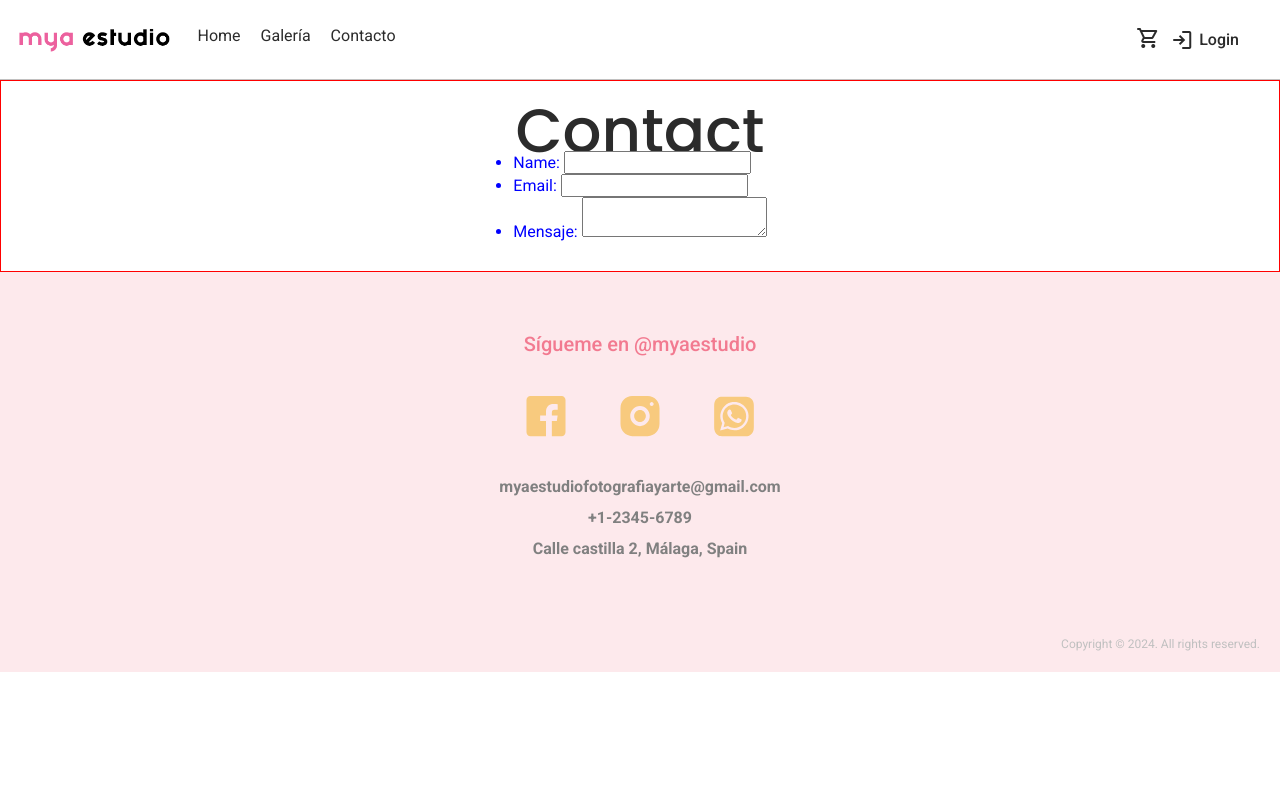
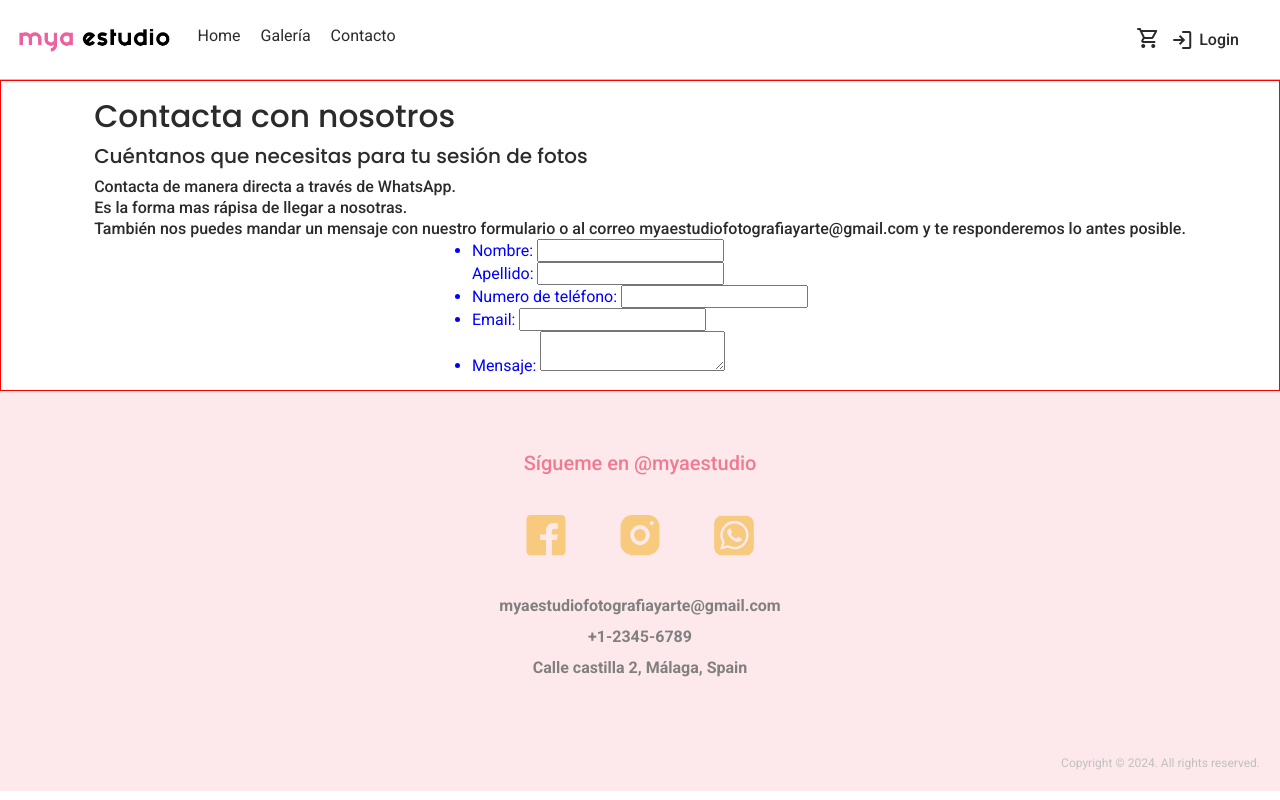
Before and after one commit to anagdesignweb/Proyect_myaEstudio-web, a plain HTML site: page pages/Contact.html in a window 1280 px wide. Drawn offline with nearby package versions, Linux system fonts and the light colour scheme.

Commit message:
WIP : layout of the contact html structure

```diff
--- a/css/contact.css
+++ b/css/contact.css
@@ -3,7 +3,6 @@
 
 
 .container-main-Contact{
-    padding: 30px;
     color: blue;
     border: 1px solid red;
 }
--- a/pages/Contact.html
+++ b/pages/Contact.html
@@ -46,13 +46,32 @@
     </header>
     <main class="container-main-Contact">
 
-        <h1>Contact</h1>
+        <h1 hidden>Contact</h1>
 
+        <div>
+            <div>
+                <h4>Contacta con nosotros</h4>
+                <h6>Cuéntanos que necesitas para tu sesión de fotos</h6>
+            </div>
+            <div>
+                <p>Contacta de manera directa a través de <a href="https://wa.me/34687148589">WhatsApp.</a> <br>Es la forma mas rápisa de llegar a nosotras. </p>
+                <p>También nos puedes mandar un mensaje con nuestro formulario o al correo myaestudiofotografiayarte@gmail.com y te responderemos lo antes posible.</p>
+            </div>
+        </div>
+
+        <div>
             <form>
                 <ul>
                 <li>
-                <label for="name">Name:</label>
-                <input type="text" id="name" name="user_name" />
+                    <label for="fname">Nombre:</label>
+                    <input type="text" id="fname" name="user_fname" />
+                </li>
+                <label for="lname">Apellido:</label>
+                <input type="text" id="lname" name="user_lname" />
+            </li>
+            <li>
+                <label for="phone">Numero de teléfono:</label>
+                <input type="phone" id="phone" name="user_phone" />
             </li>
                 <li>
                     <label for="mail">Email:</label>
@@ -64,6 +83,8 @@
                 </li>
                 </ul>
             </form>
+        </div>
+
 
 
     </main>
```
Lines whose indentation alone changed are shown as unchanged.
